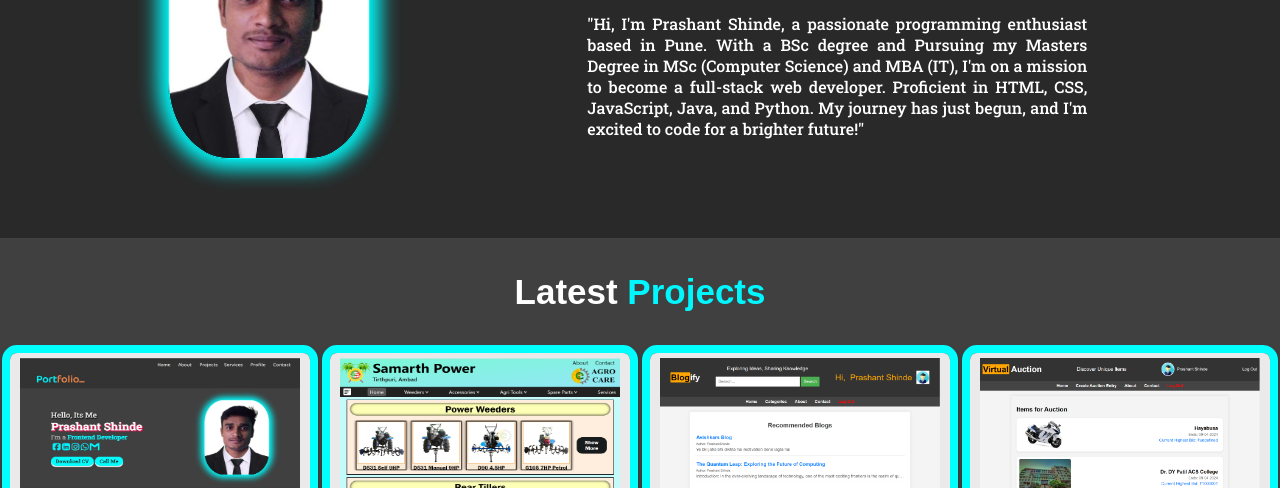
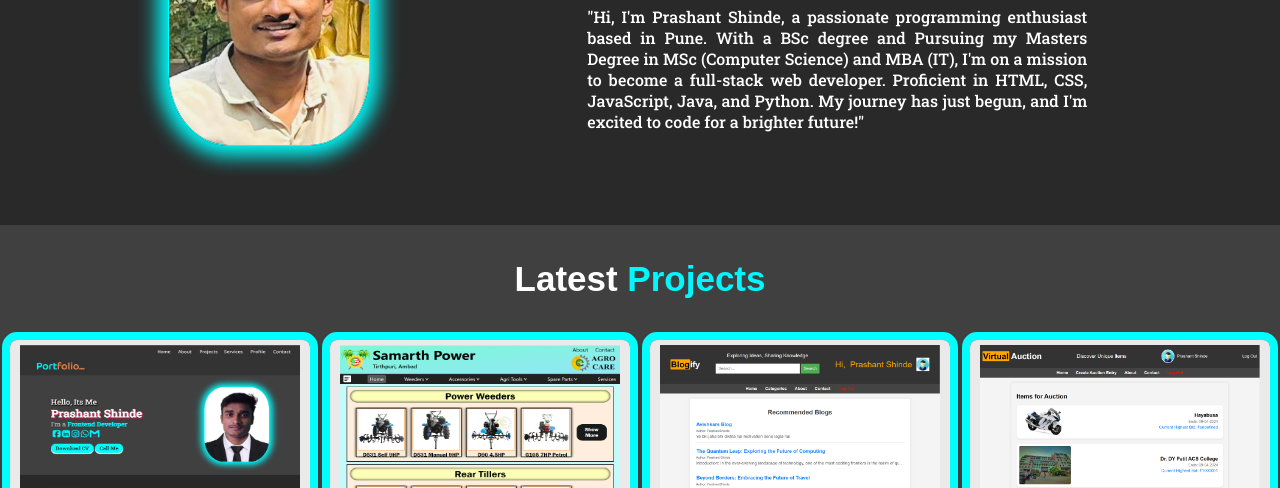
Before and after one commit to Prash9370/PortFolio, a plain HTML site: page index.html in a window 1280 px wide. Shown: the part 612-1100 px from the top of the page. Drawn offline with Linux system fonts and the light colour scheme; a web font is replaced by a local one.

Commit message:
update:about me photo updated

```diff
--- a/index.html
+++ b/index.html
@@ -76,7 +76,7 @@
         </div>
         <div id="about">
             <figure>
-                <img src="./images/myimg.jpg" alt="My Img">
+                <img src="./images/dp2.png" alt="My Img">
             </figure>
             <section>
 
```
Also changed, not shown: images/dp2.png (added).
